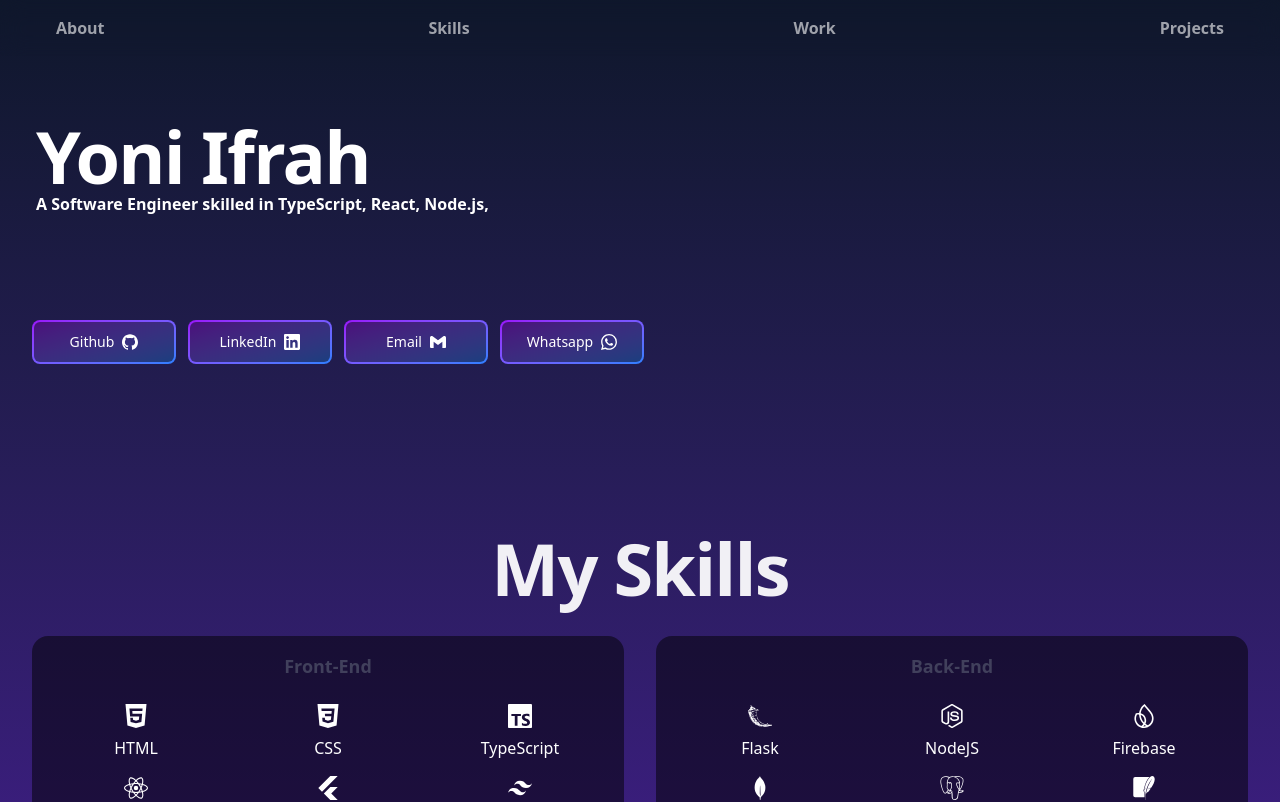
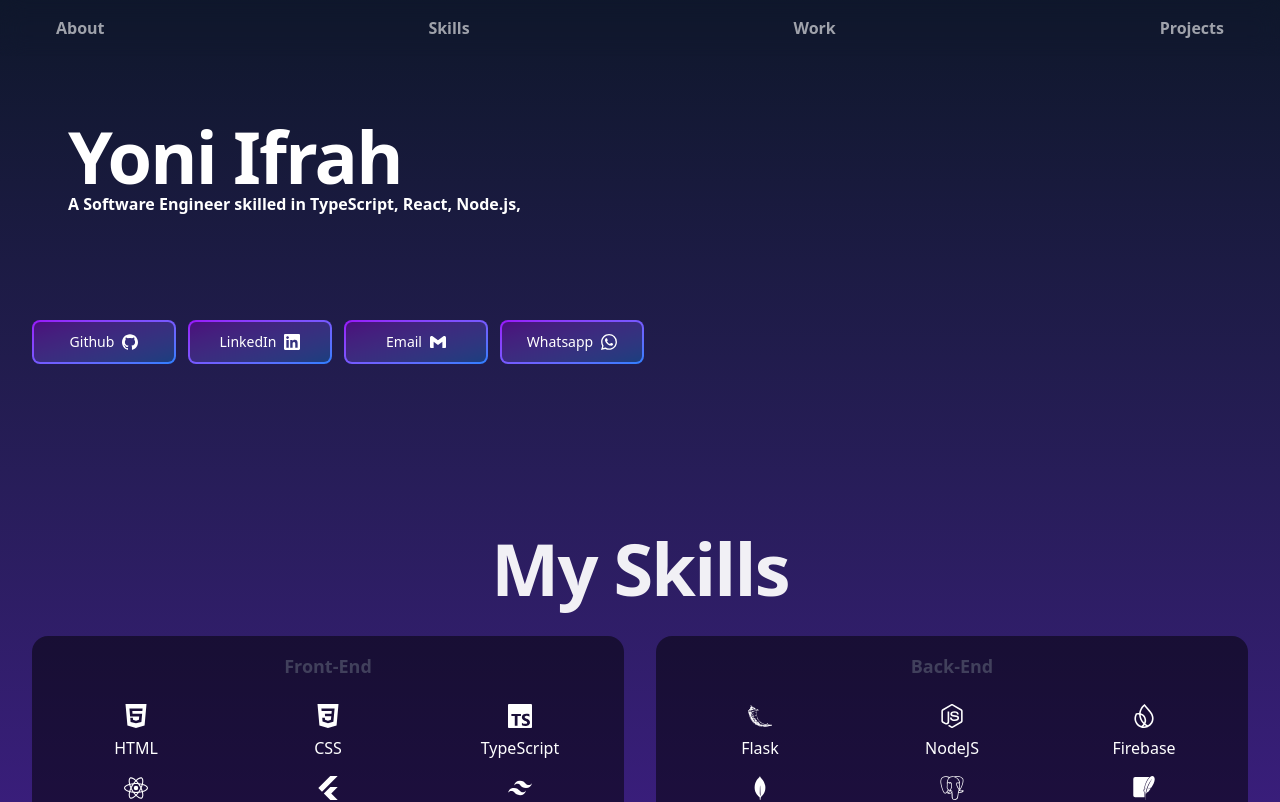
Before and after one commit to YoniKhabie/portfolio, a React (Vite) app: page / in a window 1280 px wide. Shown: the top 802 px of the page. Built offline with nearby package versions, Linux system fonts and the light colour scheme.

Commit message:
pixel perfect fix #3

```diff
--- a/src/components/Header.tsx
+++ b/src/components/Header.tsx
@@ -10,7 +10,7 @@ const prompt =
 export default function Header() {
     return (
         <Section id="about">
-            <div className="mx-auto max-w-7xl px-6 ml-6.75 sm:ml-1 lg:px-8">
+            <div className="mx-auto max-w-7xl px-6 ml-6.75 sm:ml-1 lg:px-16">
                 <div className="mx-auto max-w-2xl lg:mx-0">
                     <h1 className="text-5xl font-semibold tracking-tight text-white sm:text-7xl fade-in-from-top">
                         Yoni Ifrah
```
